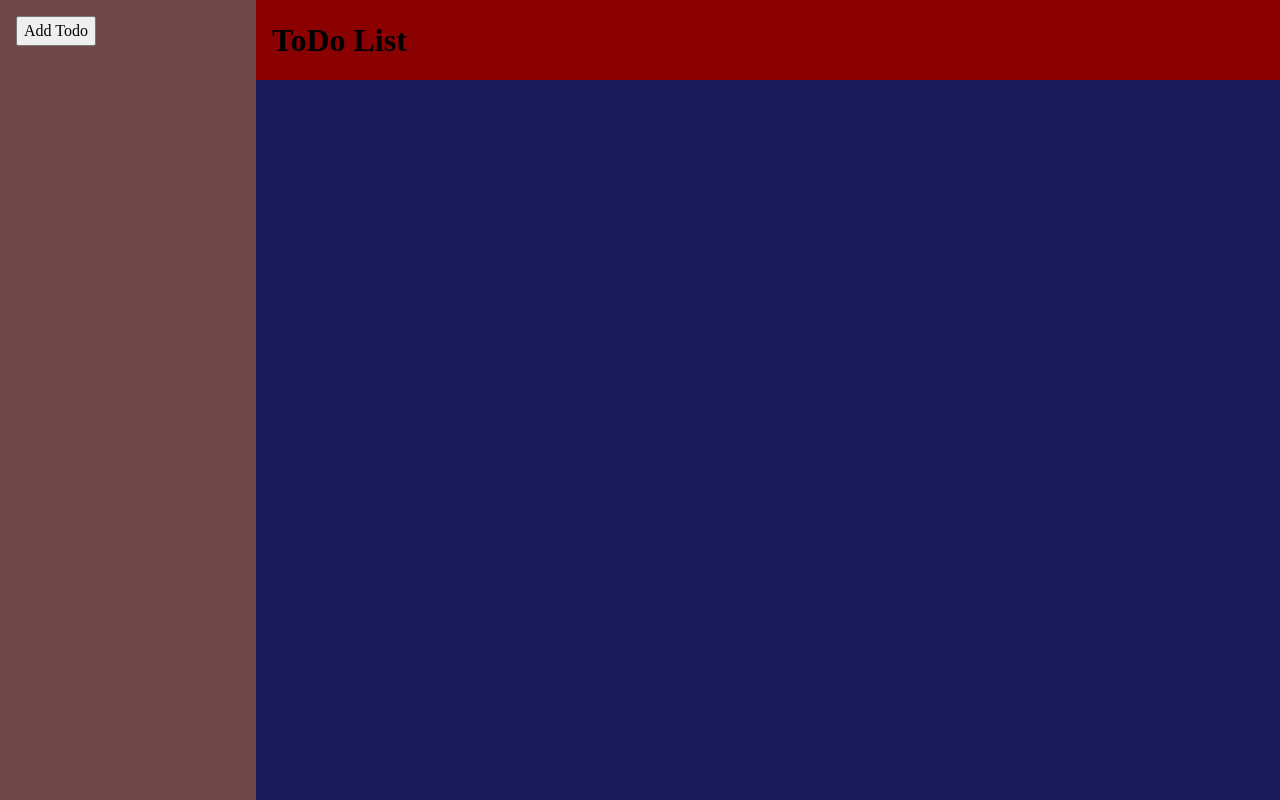
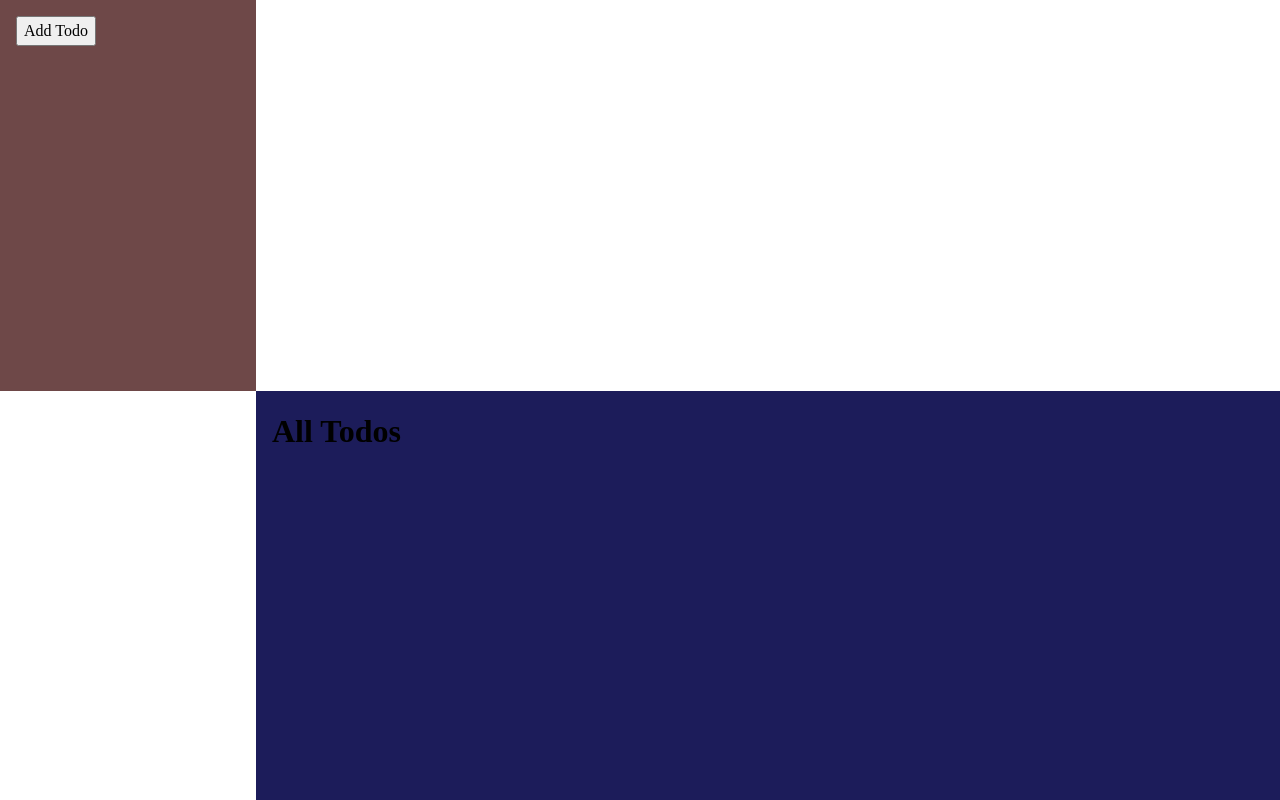
Before and after one commit to replakcan/todo-list, a website built with webpack: page src/template.html in a window 1280 px wide. Built offline with nearby package versions, Linux system fonts and the light colour scheme.

Commit message:
Removes header element and css related to that

```diff
--- a/src/styles.css
+++ b/src/styles.css
@@ -1,17 +1,12 @@
 body {
   display: grid;
   grid-template-columns: 1fr 4fr;
-  grid-template-rows: min-content auto;
+  grid-template-rows: auto;
   height: 100vh;
 }
 
 body > * {
   padding: 1rem;
-}
-
-header {
-  grid-area: 1 / 2 / 2 / -1;
-  background-color: darkred;
 }
 
 .sidebar {
--- a/src/template.html
+++ b/src/template.html
@@ -6,11 +6,9 @@
     <title>Document</title>
   </head>
   <body>
-    <header>
-      <h1>ToDo List</h1>
-    </header>
-    <div class="sidebar">
+    <div class="sidebar"></div>
+    <div class="todo-container">
+      <h1 id="project-heading">All Todos</h1>
     </div>
-    <div class="todo-container"></div>
   </body>
 </html>
```
